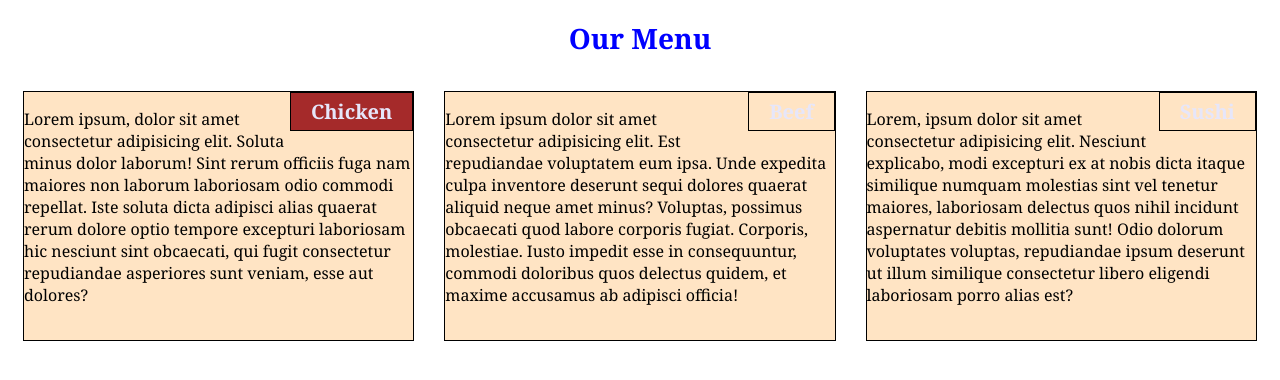
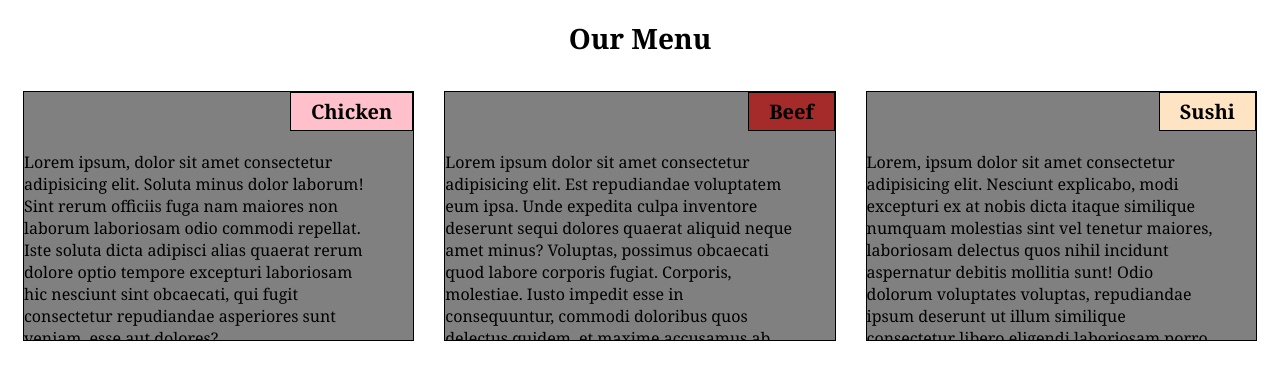
Before and after one commit to kelvinkapuya/module2-solution, a plain HTML site: page index.html in a window 1280 px wide. Drawn offline with Linux system fonts and the light colour scheme.

Commit message:
Update style.css

```diff
--- a/css/style.css
+++ b/css/style.css
@@ -4,14 +4,14 @@
 }
 
 h1 {
-  color: blue;
+  color: black;
   font-size: 175%;
   text-align: center;
 }
 
 section {
   border: 1px solid black;
-  background-color: bisque;
+  background-color: gray;
   height: 250px;
   overflow: auto;
 }
@@ -19,28 +19,28 @@ section {
 h2 {
   float: right;
   border: 1px solid black;
-  color: lavender;
+  color: black;
   font-size: 125%;
   padding: 5px 20px 5px 20px;
   margin-top: 0;
   margin-bottom: 20px;
 }
 
-ul {
+p {
   clear: right;
   width: 90%;
 }
 
 #chicken {
+  background-color: pink;
+}
+
+#beef {
   background-color: brown;
 }
 
-#pork {
-  background-color: darkorchid;
-}
-
-#steak {
-  background-color: forestgreen;
+#sushi {
+  background-color: bisque;
 }
 
 /********** Desktop version **********/
@@ -153,7 +153,7 @@ ul {
   }
 }
 
-/*--------- Mobile version------*/
+/* Mobile version------*/
 @media (max-width: 767px) {
   .col-sm-1,
   .col-sm-2,
```
